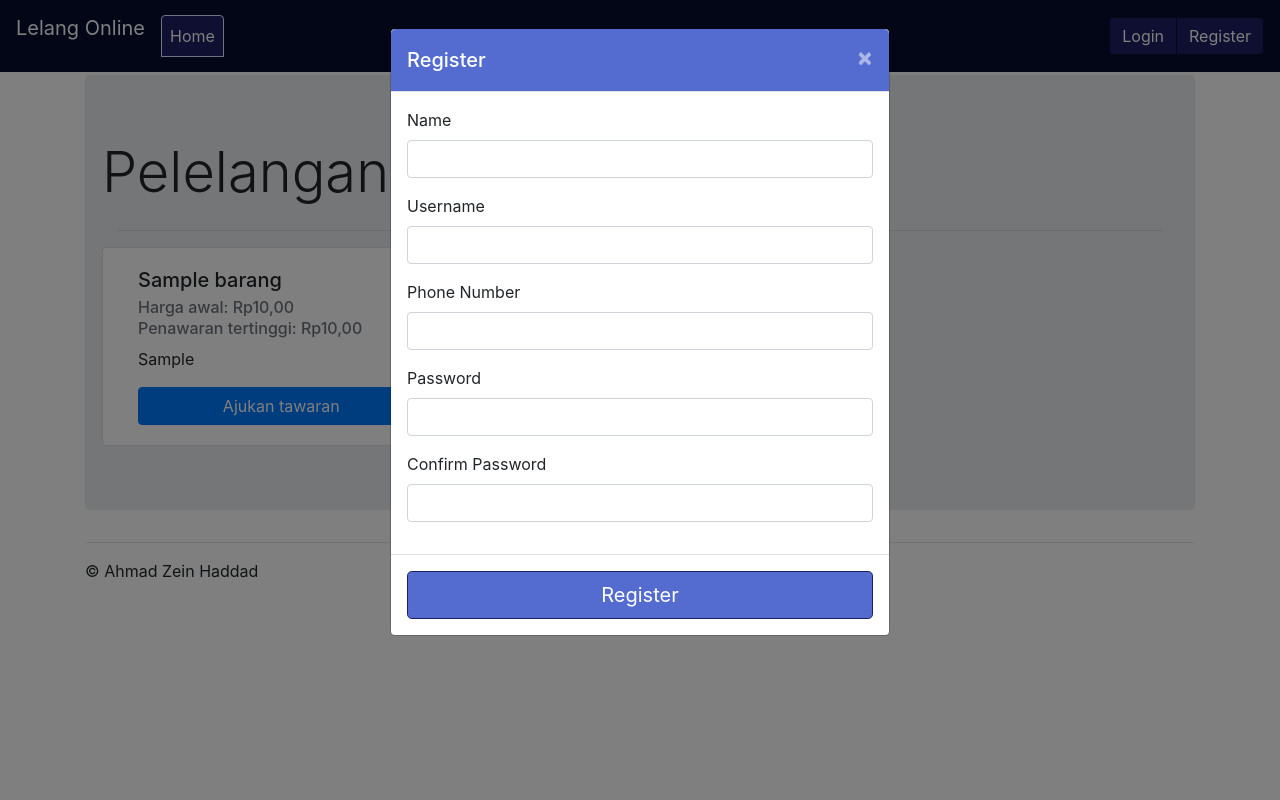
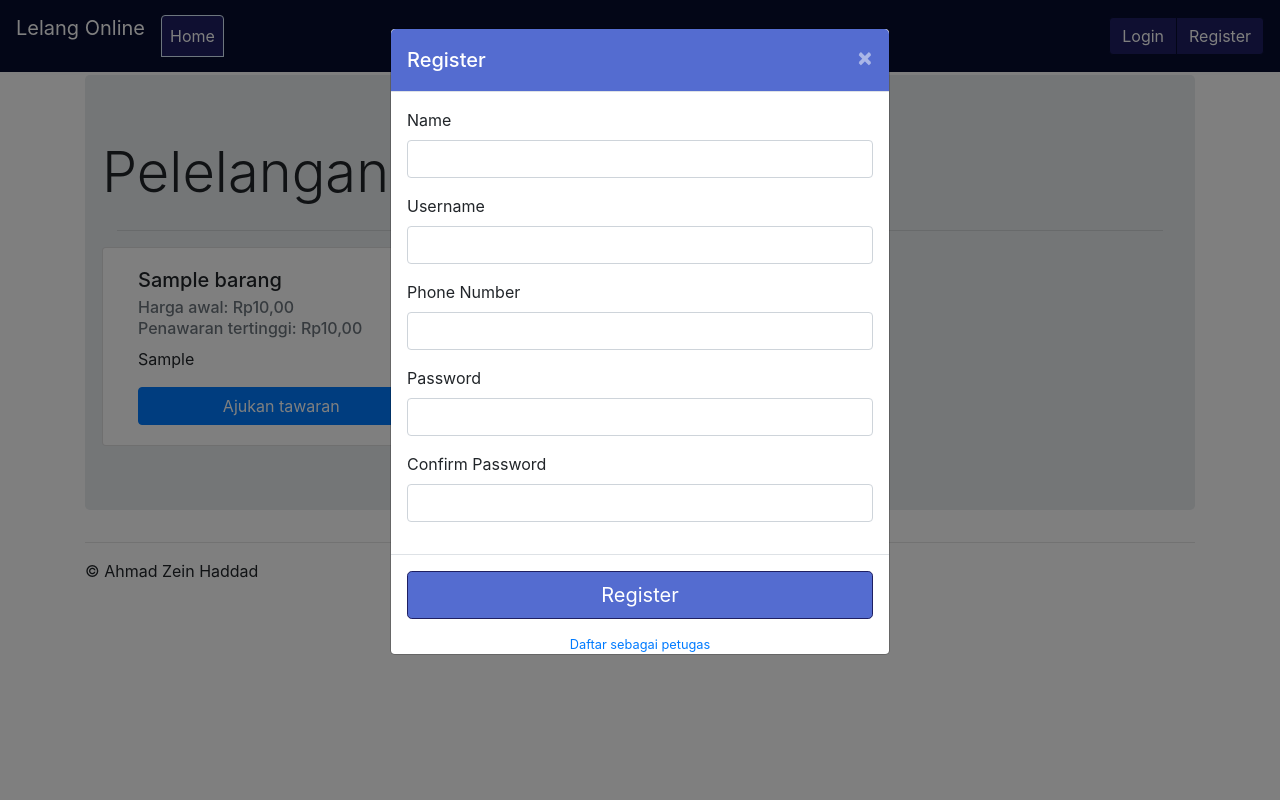
Before and after one commit to zein3/Lelang, a PHP site: page /index.php in a window 1280 px wide, after a click on "Register". Run offline with PHP 8.4, Linux system fonts and the light colour scheme; data comes from the database, SQL or seed files in the repository; tables that the repository leaves empty hold one stand-in row (values such as "Sample post").

Commit message:
Ditambahkan pendaftaran petugas

```diff
--- a/index.php
+++ b/index.php
@@ -52,6 +52,7 @@ session_start();
 				}
 			}
 			?>
+			<li class="nav-item" style="display: none;"><a class="nav-link" id="daftarpetugas-tab" data-toggle="tab" href="#daftarpetugas"></a></li>
 
 			<li class="nav-item" style="display: none;"><a class="nav-link" id="tawar-tab" data-toggle="tab" href="#penawaran"></a></li>
 		</ul>
@@ -154,7 +155,9 @@ session_start();
 				</div>
 				<div class="modal-footer">
 					<button type="submit" name="register-btn" class="btn btn-blue btn-lg btn-block">Register</button>
+
 				</div>
+				<small class="text-mute d-flex justify-content-center" onclick="pendaftaranPetugas()"><a href="#">Daftar sebagai petugas</a></small>
 			</form>
 		</div>
 	</div>
@@ -202,7 +205,13 @@ session_start();
 	</footer>
 </div>
 
-
+<script>
+	function pendaftaranPetugas ()
+	{
+		$("#daftarpetugas-tab").tab('show');
+		$("#regisModal").modal('hide');
+	}
+</script>
 
 <?php
 
--- a/tab/daftarpetugas.php
+++ b/tab/daftarpetugas.php
@@ -1,51 +1,45 @@
-<div class="row">
-	<div class="col jumbotron">
-		<form action="" method="post">
-			<div class="form-group">
-				<label for="tb-petugas_id">ID Petugas</label>
-				<input type="text" class="form-control-plaintext" name="tb-petugas_id" id="tb-petugas_id" readonly>
-				<small class="form-text text-muted">ID otomatis</small>
-			</div>
+<div class="jumbotron">
+	<h4 class="display-4">Pendaftaran Petugas</h4>
+
+	<hr>
+
+	<form action="regispetugas.php" method="post">
 		<div class="form-group">
 			<label for="tb-petugas_nama">Nama Petugas</label>
-				<input type="text" class="form-control" name="tb-petugas_nama" id="tb-petugas_nama">
+			<input type="text" class="form-control" name="tb-petugas_nama" id="tb-petugas_nama" minlength="4" maxlength="25" required>
 		</div>
 		<div class="form-group">
 			<label for="tb-petugas_username">Username</label>
-				<input type="text" class="form-control" name="tb-petugas_username" id="tb-petugas_username">
+			<input type="text" class="form-control" name="tb-petugas_username" id="tb-petugas_username" minlength="4" maxlength="25" required>
 		</div>
 		<div class="form-group">
 			<label for="tb-petugas_password">Password</label>
-				<input type="text" class="form-control" name="tb-petugas_password" id="tb-petugas_password">
+			<input type="password" class="form-control" name="tb-petugas_password" id="tb-petugas_password" minlength="8" required>
+		</div>
+		<div class="form-group">
+			<label for="tb-petugas_password2">Konfirmasi Password</label>
+			<input type="password" class="form-control" name="tb-petugas_password2" id="tb-petugas_password2" minlength="8" required>
 		</div>
 		<div class="form-group">
 			<label for="tb-petugas_level">Level</label>
-				<input type="text" class="form-control" name="tb-petugas_level" id="tb-petugas_level">
+			<select type="text" class="form-control" name="tb-petugas_level" id="tb-petugas_level" required>
+				<option value="" disabled selected>Pilih Level</option>
+
+				<?php
+				require('connection.php');
+				$query = mysqli_query($connection, "Select * From tb_level");
+				while ($data = mysqli_fetch_array($query))
+				{
+					$value = $data['id_level'];
+					$level = $data['level'];
+
+					echo '<option value="' . $value . '">' . $level . '</option>';
+				}
+				?>
+
+			</select>
 		</div>
 
-			<div class="btn-group btn-block">
-				<button name="add" class="btn btn-success">Tambah</button>
-				<button name="edit" class="btn btn-primary">Ubah</button>
-				<button name="delete" class="btn btn-danger">Hapus</button>
-			</div>
+		<button type="submit" class="btn btn-success btn-block">Daftar</button>
 	</form>
 </div>
-	<div class="col">
-		<table class="table table-striped table-bordered table-hover" id="tb_petugas">
-			<thead class="thead-dark">
-				<tr>
-					<th>ID</th>
-					<th>Nama</th>
-					<th>Username</th>
-					<th>Password</th>
-					<th>Level</th>
-				</tr>
-			</thead>
-			<tbody>
-				<?php
-
-				?>
-			</tbody>
-		</table>
-	</div>
-</div>
--- a/ui/nav_menu/admin.php
+++ b/ui/nav_menu/admin.php
@@ -1 +1 @@
-<li class="nav-item"><a class="nav-link text-white" id="daftarpetugas-tab" data-toggle="tab" href="#daftarpetugas">Daftarkan Petugas</a></li>
+<!-- Kosong -->
```
Also changed, not shown: regispetugas.php (added, +46 -0 lines), register.php (+8 -0 lines). Lines whose indentation alone changed are shown as unchanged.
